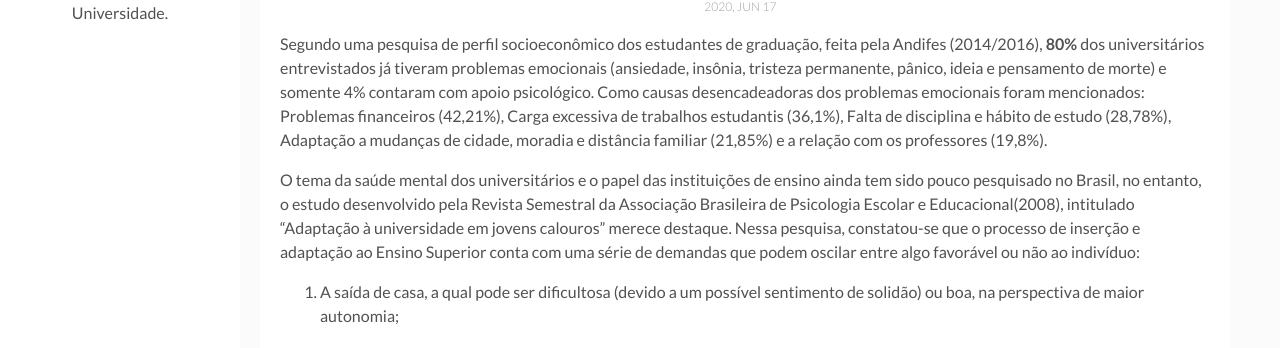
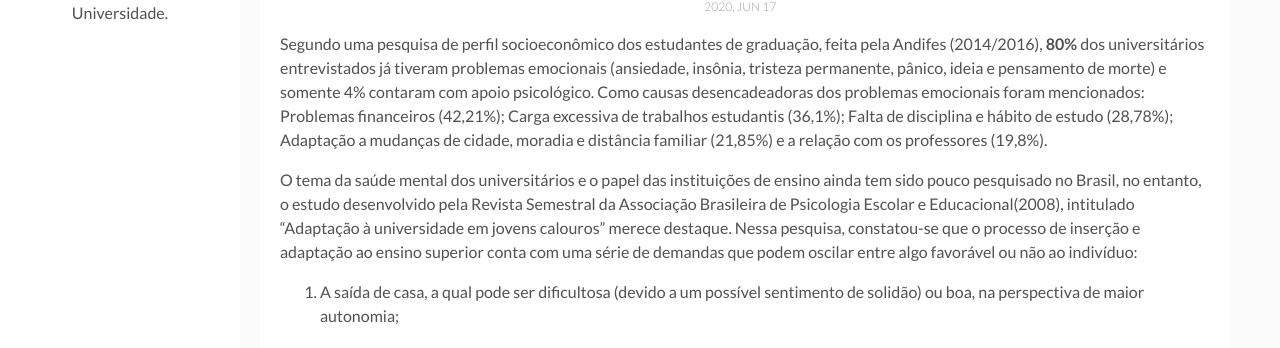
Before and after one commit to gazetauniversitaria/gazetauniversitaria.github.io, a Jekyll site: the page built from _posts/2020-06-17-saude-mental.markdown, in a window 1280 px wide and 900 px high, scrolled down 378 px. Shown: the part 226-574 px from the top of the window. Built offline with Jekyll 4.4.1, drawn with Linux system fonts in a browser that asks for light colours; comment, search, counter and statistics services are not loaded.

```diff
--- a/_posts/2020-06-17-saude-mental.markdown
+++ b/_posts/2020-06-17-saude-mental.markdown
@@ -6,9 +6,9 @@ description: Ao projeto de jornal online; Gazeta Universitária
 img: saude-mental/ncapa.jpg
 tags: [Saúde Mental, Você Importa, Saúde Mental Importa, Cuide-se, Psicologia]
 ---
-Segundo uma pesquisa de perfil socioeconômico dos estudantes de graduação, feita pela Andifes (2014/2016), **80%** dos universitários entrevistados já tiveram problemas emocionais (ansiedade, insônia, tristeza permanente, pânico, ideia e pensamento de morte) e somente 4% contaram com apoio psicológico. Como causas desencadeadoras dos problemas emocionais foram mencionados: Problemas financeiros (42,21%), Carga excessiva de trabalhos estudantis (36,1%), Falta de disciplina e hábito de estudo (28,78%), Adaptação a mudanças de cidade, moradia e distância familiar (21,85%) e a relação com os professores (19,8%).
+Segundo uma pesquisa de perfil socioeconômico dos estudantes de graduação, feita pela Andifes (2014/2016), **80%** dos universitários entrevistados já tiveram problemas emocionais (ansiedade, insônia, tristeza permanente, pânico, ideia e pensamento de morte) e somente 4% contaram com apoio psicológico. Como causas desencadeadoras dos problemas emocionais foram mencionados: Problemas financeiros (42,21%); Carga excessiva de trabalhos estudantis (36,1%); Falta de disciplina e hábito de estudo (28,78%); Adaptação a mudanças de cidade, moradia e distância familiar (21,85%) e a relação com os professores (19,8%).
 
-O tema da saúde mental dos universitários e o papel das instituições de ensino ainda tem sido pouco pesquisado no Brasil, no entanto, o estudo desenvolvido pela Revista Semestral da Associação Brasileira de Psicologia Escolar e Educacional(2008), intitulado “Adaptação à universidade em jovens calouros” merece destaque. Nessa pesquisa, constatou-se que o processo de inserção e adaptação ao Ensino Superior conta com uma série de demandas que podem oscilar entre algo favorável ou não ao indivíduo:
+O tema da saúde mental dos universitários e o papel das instituições de ensino ainda tem sido pouco pesquisado no Brasil, no entanto, o estudo desenvolvido pela Revista Semestral da Associação Brasileira de Psicologia Escolar e Educacional(2008), intitulado “Adaptação à universidade em jovens calouros” merece destaque. Nessa pesquisa, constatou-se que o processo de inserção e adaptação ao ensino superior conta com uma série de demandas que podem oscilar entre algo favorável ou não ao indivíduo:
 
 1. A saída de casa, a qual pode ser dificultosa (devido a um possível sentimento de solidão) ou boa, na perspectiva de maior autonomia;
 
```
